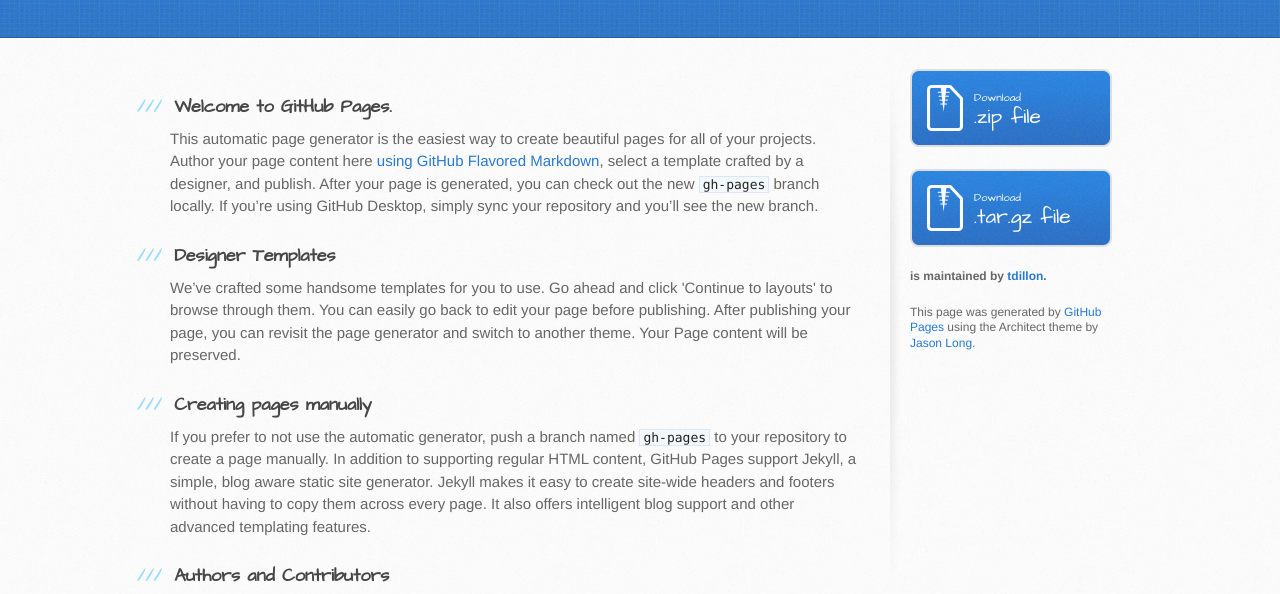
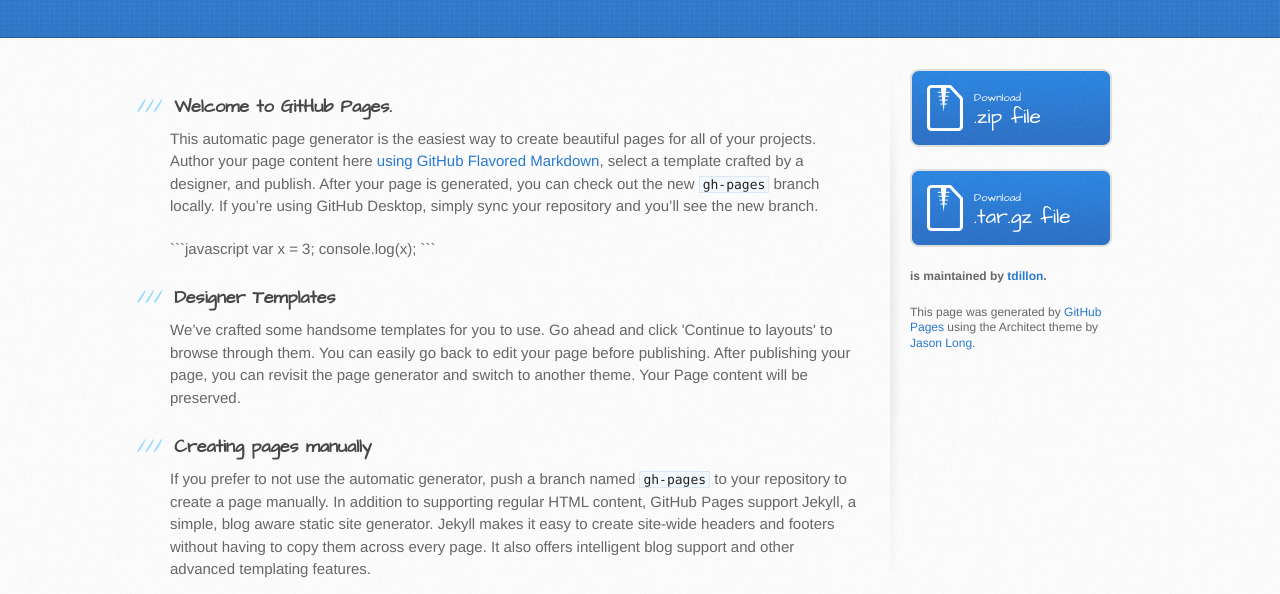
Before and after one commit to tdillon/7, a plain HTML site: page index.html in a window 1280 px wide. Shown: the part 197-791 px from the top of the page. Drawn offline with Linux system fonts and the light colour scheme.

Commit message:
testing markdown

````diff
--- a/index.html
+++ b/index.html
@@ -32,6 +32,11 @@
 <a id="welcome-to-github-pages" class="anchor" href="#welcome-to-github-pages" aria-hidden="true"><span class="octicon octicon-link"></span></a>Welcome to GitHub Pages.</h3>
 
 <p>This automatic page generator is the easiest way to create beautiful pages for all of your projects. Author your page content here <a href="https://guides.github.com/features/mastering-markdown/">using GitHub Flavored Markdown</a>, select a template crafted by a designer, and publish. After your page is generated, you can check out the new <code>gh-pages</code> branch locally. If you’re using GitHub Desktop, simply sync your repository and you’ll see the new branch.</p>
+
+```javascript
+var x = 3;
+console.log(x);
+```
 
 <h3>
 <a id="designer-templates" class="anchor" href="#designer-templates" aria-hidden="true"><span class="octicon octicon-link"></span></a>Designer Templates</h3>
````
